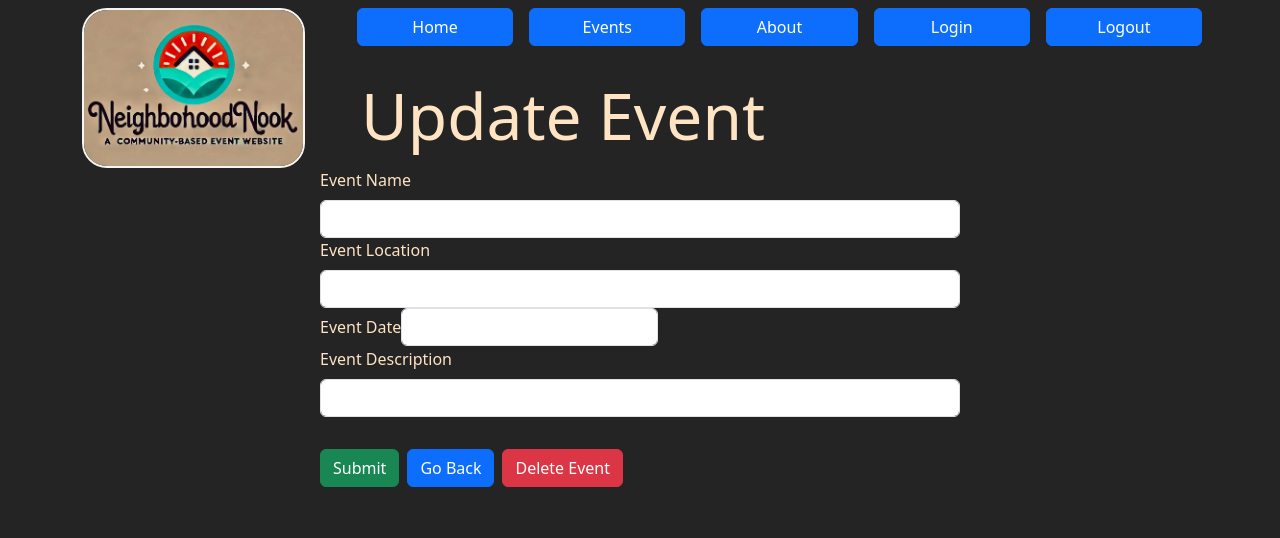
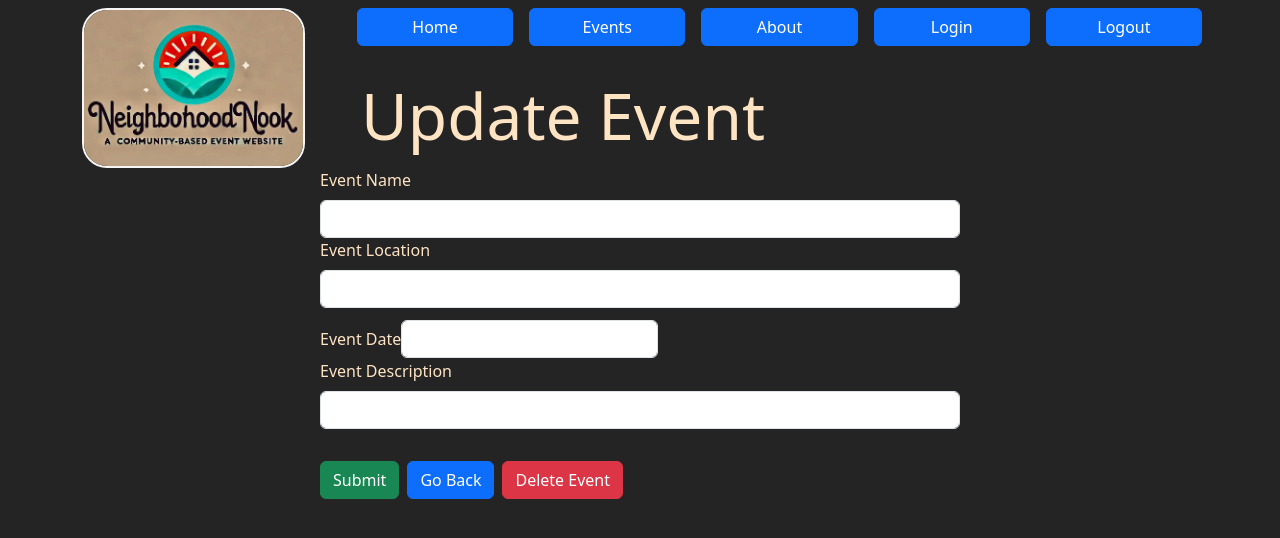
Before and after one commit to AndrewKlumpp/groupProject, a React (Vite) app in the folder client/: page /update/event/1 in a window 1280 px wide. Shown: the top 538 px of the page. Built offline with nearby package versions, Linux system fonts and the light colour scheme; no server answers.

Commit message:
added margin-top to date-picker class to make the Event form look better

```diff
--- a/client/src/App.css
+++ b/client/src/App.css
@@ -35,3 +35,7 @@ h1 {
   flex-wrap: wrap;
   gap: 16px; /* Adjust gap as needed */
 }
+
+#date-picker {
+  margin-top: 12px;
+}
```
